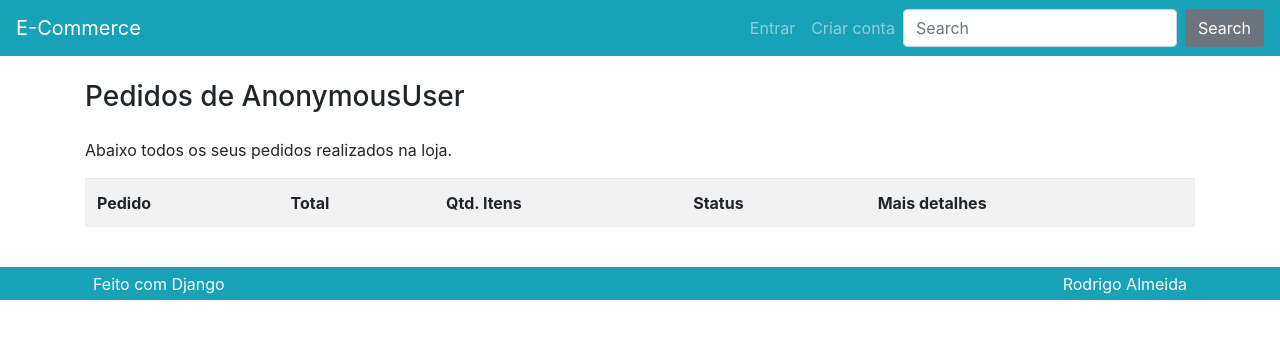
After one commit to lordrodrigoo/E-COMMERCE, a Django app: template pedido/templates/pedido/lista.html in a window 1280 px wide. The commit adds this page. Shown: the top 339 px of the page. Run offline with Django 5.2, Linux system fonts and the light colour scheme; the template is opened without the code that fills it, so the values that code supplies are empty; some libraries are stand-ins or nearby versions.

Commit message:
created list and detail of product for user

```diff
--- /dev/null
+++ b/pedido/templates/pedido/lista.html
@@ -0,0 +1,42 @@
+{% extends "base.html" %}
+{% load omfilters %}
+
+{% block conteudo %}
+
+<div class="row">
+            <div class="col">
+                <h3 class="mb-4">Pedidos de {{user}}</h3>
+                <p>Abaixo todos os seus pedidos realizados na loja.</p>
+
+                <div class="table-responsive">
+                    <table class="table table-striped">
+                        <tr>
+                            <th scope="col">Pedido</th>
+                            <th scope="col">Total</th>
+                            <th scope="col">Qtd. Itens</th>
+                            <th scope="col">Status</th>
+                            <th scope="col">Mais detalhes</th>
+                        </tr>
+
+                        {% for pedido in pedidos %}
+                        <tr>
+                            <th scope="row">{{ pedido }}</td>
+                            <td>{{pedido.total |formata_preco}}</td>
+                            <td>{{pedido.qtd_total}}</td>
+                            <td>{{pedido.get_status_display}}</td>
+                            <td>
+                                <a href="{% url 'pedido:detalhe' pedido.id %}">
+                                    Ver <i class="fas fa-search-plus ml-2"></i>
+                                </a>
+                            </td>
+                        </tr>
+                        {% endfor %}
+
+
+                    </table>
+                </div>
+            </div>
+        </div>
+{% include "parciais/_pagination.html" %}
+
+{% endblock conteudo %}
--- a/pedido/urls.py
+++ b/pedido/urls.py
@@ -7,7 +7,7 @@ urlpatterns = [
     path('pagar/<int:pk>', views.Pagar.as_view(), name='pagar'),
     path('salvarpedido/', views.SalvarPedido.as_view(), name='salvarpedido'),
     path('lista/', views.Lista.as_view(), name='lista'),
-    path('detalhe/', views.Detalhe.as_view(), name='detalhe'),
+    path('detalhe/<int:pk>', views.Detalhe.as_view(), name='detalhe'),
 
 
 ]
--- a/produto/views.py
+++ b/produto/views.py
@@ -14,6 +14,7 @@ class ListaProdutos(ListView):
     template_name = 'produto/lista.html'
     context_object_name = 'produtos'
     paginate_by = 10
+    ordering = ['-id']
 
 class DetalheProduto(DetailView):
     model = models.Produto
--- a/templates/parciais/_nav.html
+++ b/templates/parciais/_nav.html
@@ -16,9 +16,11 @@
                 <li class="nav-item dropdown">
                     <a class="nav-link dropdown-toggle" href="#" id="navbarDropdown" role="button"
                         data-toggle="dropdown" aria-haspopup="true" aria-expanded="false">
+                        Conta
 
                     </a>
                     <div class="dropdown-menu" aria-labelledby="navbarDropdown">
+                        <a class="dropdown-item" href="{% url "pedido:lista" %}">Meus pedidos</a>
                         <a class="dropdown-item" href="{% url "perfil:criar" %}">Atualizar meus dados</a>
                         <a class="dropdown-item" href="{% url "perfil:logout" %}">Sair</a>
                     </div>
--- a/templates/parciais/_pagination.html
+++ b/templates/parciais/_pagination.html
@@ -1,4 +1,8 @@
 {% if is_paginated %}
+
+<div class="col mt-3 mb-3">
+    <div class="row">
+
 <div class="pagination">
     <ul class="pagination">
         {% if page_obj.has_previous %}
@@ -33,5 +37,7 @@
         </li>
         {% endif %}
     </ul>
+  </div>
+ </div>
 </div>
 {% endif %}
```
Also changed, not shown: pedido/templates/pedido/detalhe.html (+10 -0 lines), pedido/templates/pedido/pagar.html (+1 -60 lines), pedido/views.py (+20 -15 lines), templates/parciais/_pedido.html (added, +62 -0 lines).
